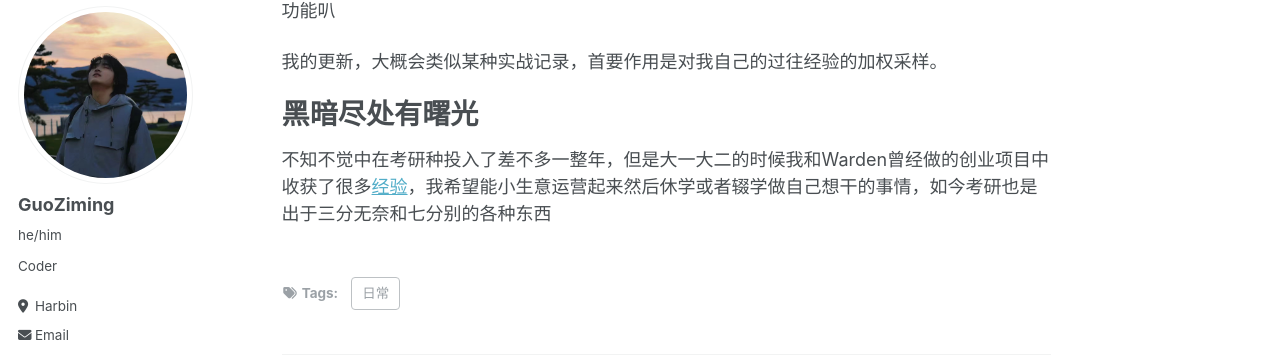
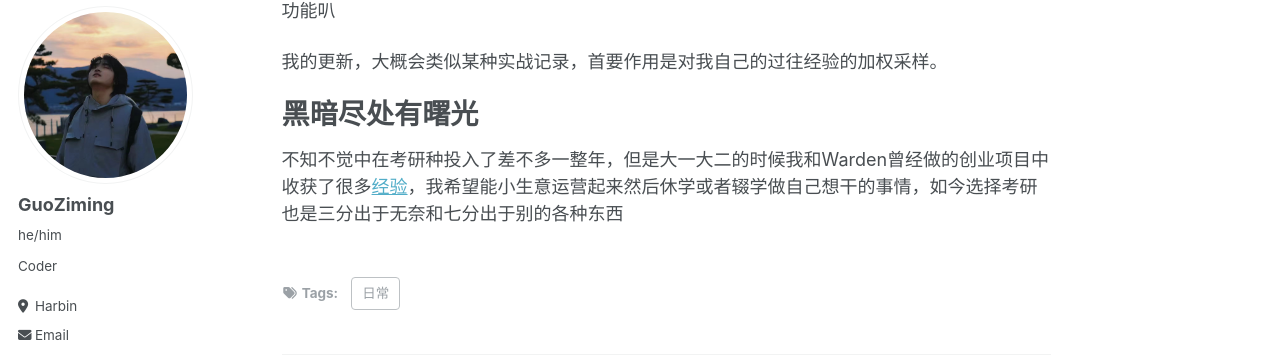
Before and after one commit to mcxiaoxiao/mcxiaoxiao.github.io, a Jekyll site: the page built from _posts/2026-01-16-前进.md, in a window 1280 px wide and 900 px high, scrolled down 730 px. Shown: the part 100-459 px from the top of the window. Built offline with Jekyll 4.4.1, drawn with Linux system fonts in a browser that asks for light colours; some web fonts are replaced.

Commit message:
Update 2026-01-16-前进.md

```diff
--- a/_posts/2026-01-16-前进.md
+++ b/_posts/2026-01-16-前进.md
@@ -31,4 +31,4 @@ tags:
 黑暗尽处有曙光
 ======
 
-不知不觉中在考研种投入了差不多一整年，但是大一大二的时候我和Warden曾经做的创业项目中收获了很多[经验](/files/我从第一次创业经历中学到了什么？——Warden.pdf)，我希望能小生意运营起来然后休学或者辍学做自己想干的事情，如今考研也是出于三分无奈和七分别的各种东西
+不知不觉中在考研种投入了差不多一整年，但是大一大二的时候我和Warden曾经做的创业项目中收获了很多[经验](/files/我从第一次创业经历中学到了什么？——Warden.pdf)，我希望能小生意运营起来然后休学或者辍学做自己想干的事情，如今选择考研也是三分出于无奈和七分出于别的各种东西
```
